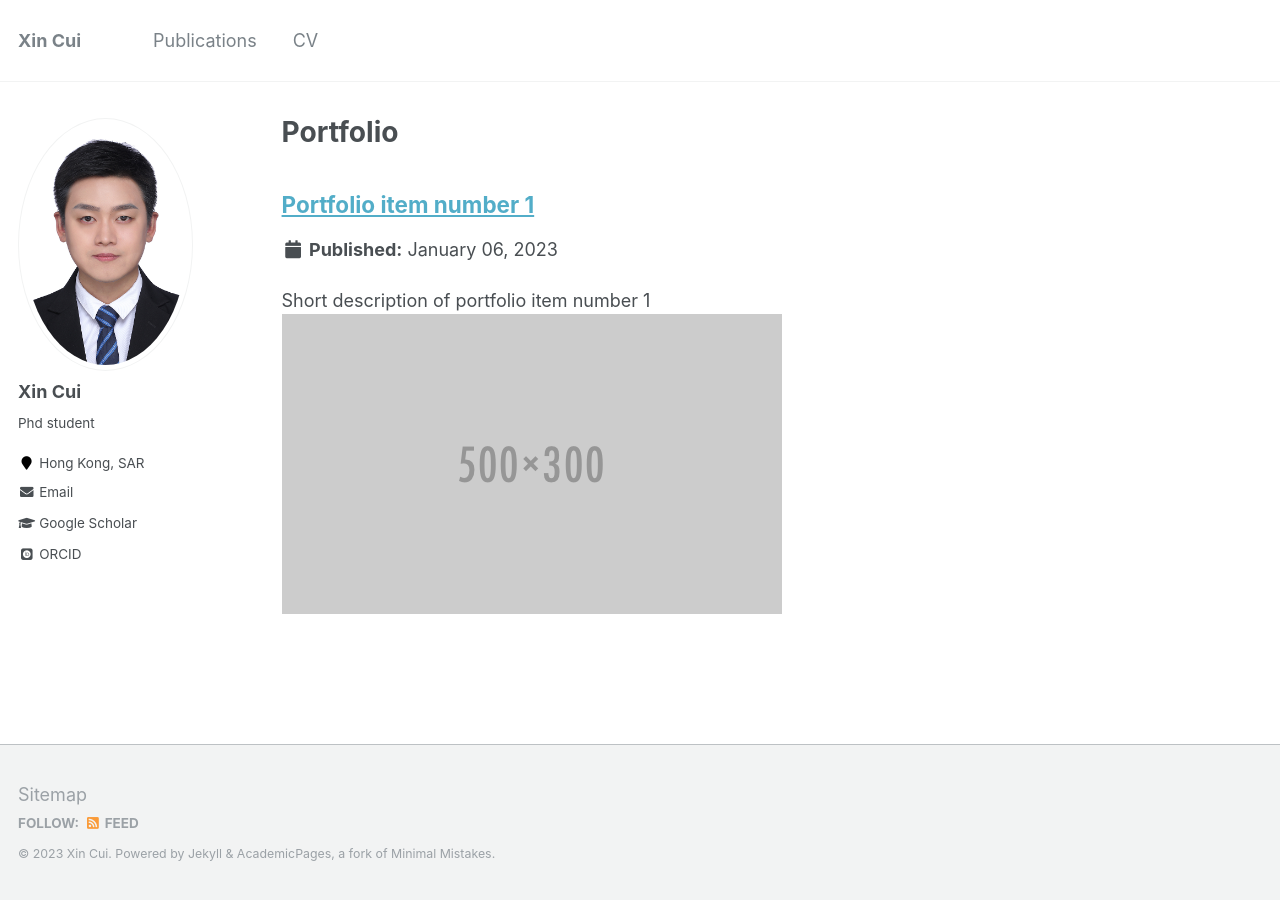
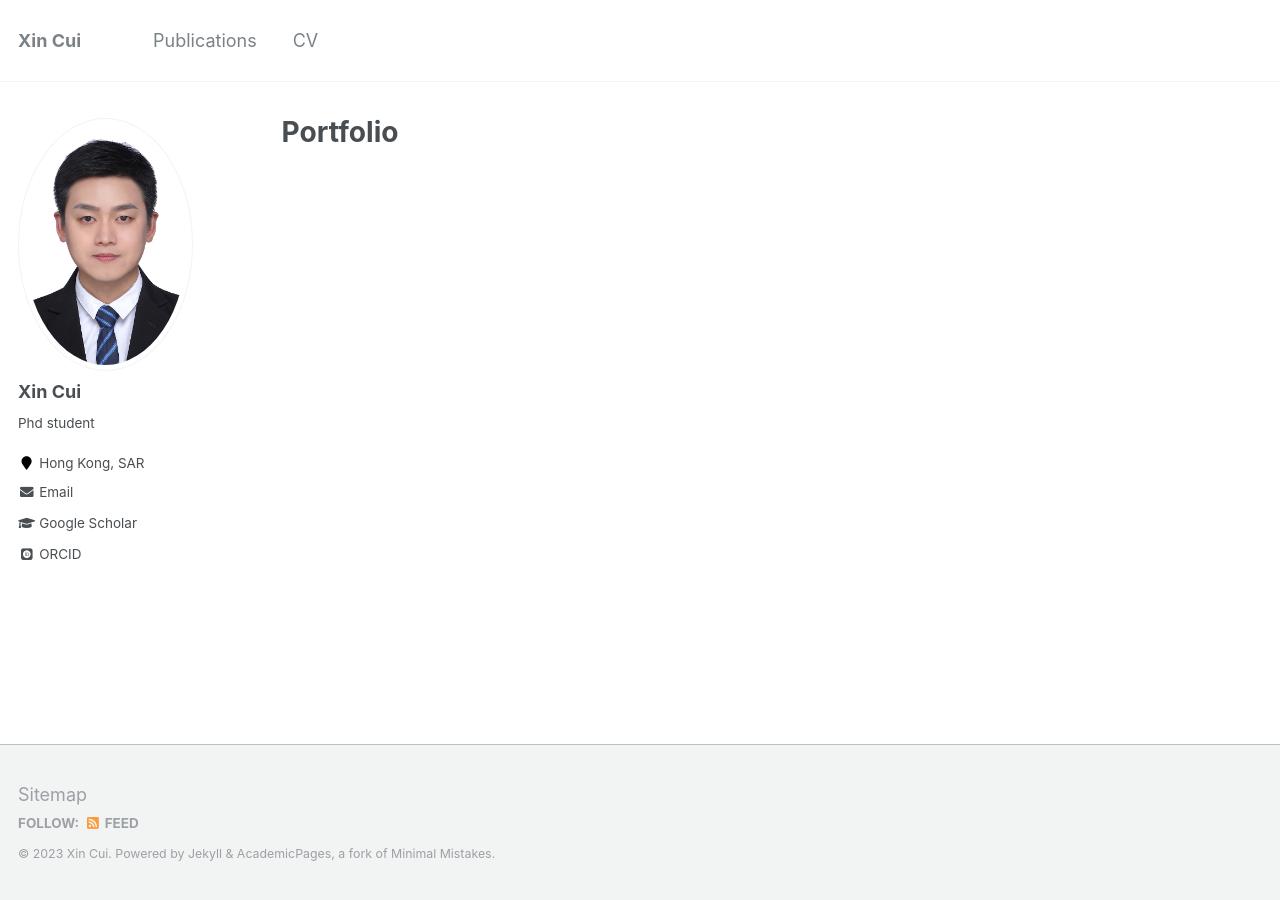
Before and after one commit to CUIXINPOWER/web, a Jekyll site: the page built from _pages/portfolio.html, in a window 1280 px wide. Built offline with Jekyll 4.4.1, drawn with Linux system fonts in a browser that asks for light colours; some web fonts are replaced; part of the change alters nothing that is shown.

Commit message:
Update portfolio-1.md

```diff
--- a/_portfolio/portfolio-1.md
+++ b/_portfolio/portfolio-1.md
@@ -1,7 +1,2 @@
----
-title: "Portfolio item number 1"
-excerpt: "Short description of portfolio item number 1<br/><img src='/images/500x300.png'>"
-collection: portfolio
----
-
-This is an item in your portfolio. It can be have images or nice text. If you name the file .md, it will be parsed as markdown. If you name the file .html, it will be parsed as HTML.
+title: "2022"
+B. Wang and X. Cui, "Nonlinear Modeling Analysis and Arc High-Impedance Faults Detection in Active Distribution Networks With Neutral Grounding via Petersen Coil," in IEEE Transactions on Smart Grid, vol. 13, no. 3, pp. 1888-1898, May 2022, doi: 10.1109/TSG.2022.3147044.
```
